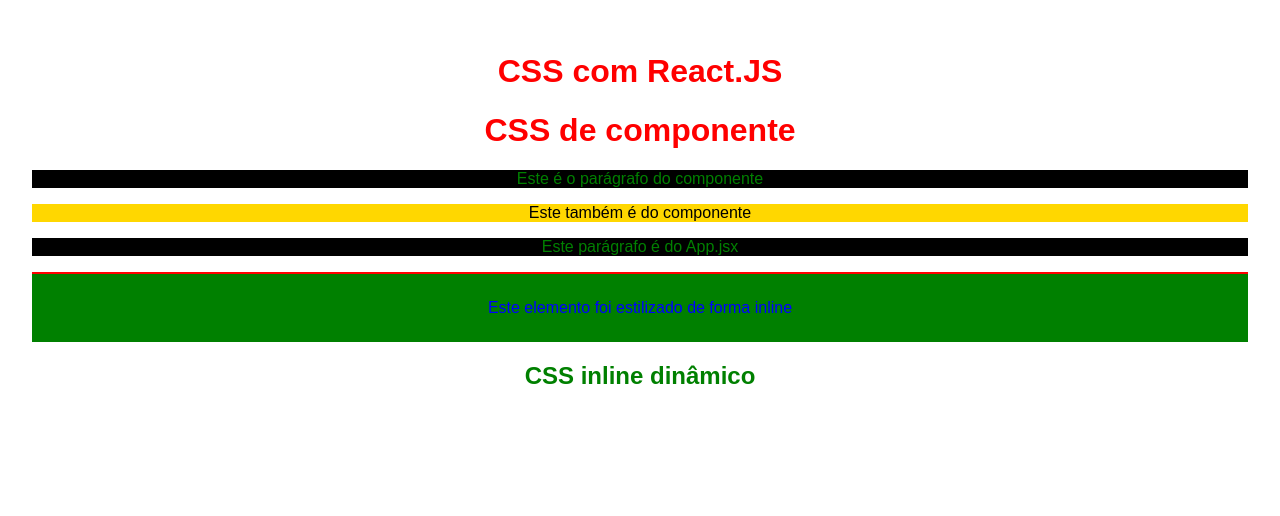
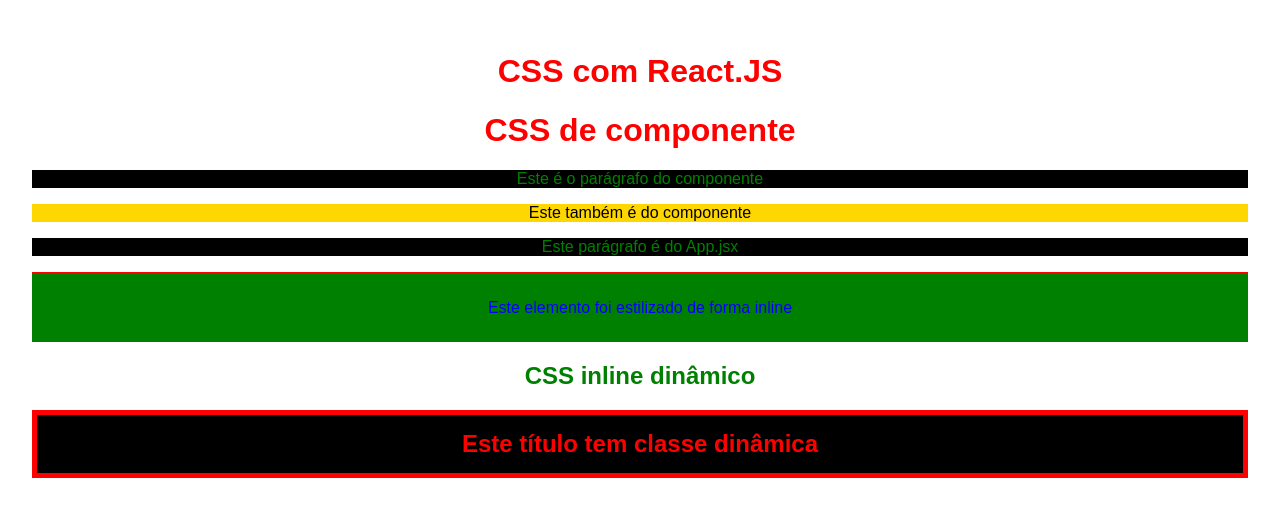
Before and after one commit to juniormps/estudos-react, a React (Vite) app in the folder 4-CSS-REACT/style_react/: page / in a window 1280 px wide. Shown: the top 516 px of the page. Built offline with nearby package versions, Linux system fonts and the light colour scheme.

Commit message:
Classe dinâmica

```diff
--- a/4-CSS-REACT/style_react/src/App.jsx
+++ b/4-CSS-REACT/style_react/src/App.jsx
@@ -4,6 +4,8 @@ import MyComponent from './components/MyComponent'
 function App() {
 
   const n = 15
+
+  const redTitle = true
 
   return (
     <>
@@ -24,6 +26,11 @@ function App() {
       <h2 style={n < 10 ? {color: "darkblue"} : {color: "green"}}>
         CSS inline dinâmico
       </h2>
+
+      {/* Classe dinâmica */}
+      <h2 className={redTitle ? "redTitle" : "title"}>
+        Este título tem classe dinâmica
+      </h2>
     </>
   )
 }
--- a/4-CSS-REACT/style_react/src/index.css
+++ b/4-CSS-REACT/style_react/src/index.css
@@ -8,3 +8,15 @@ body {
 h1 {
   color: red;
 }
+
+.redTitle {
+  background-color: black;
+  color: red;
+  padding: 15px;
+  border: 5px solid red;
+}
+
+.title {
+  background-color: black;
+  color: white;
+}
```
